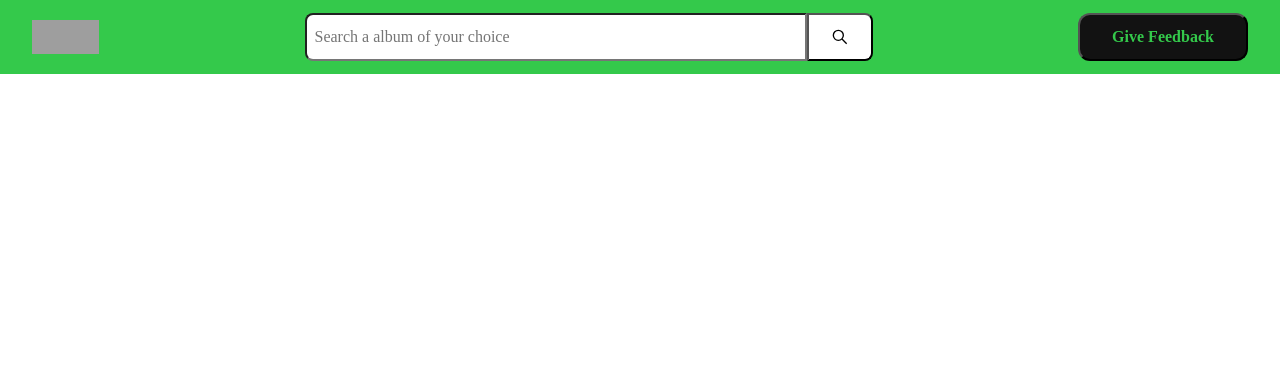
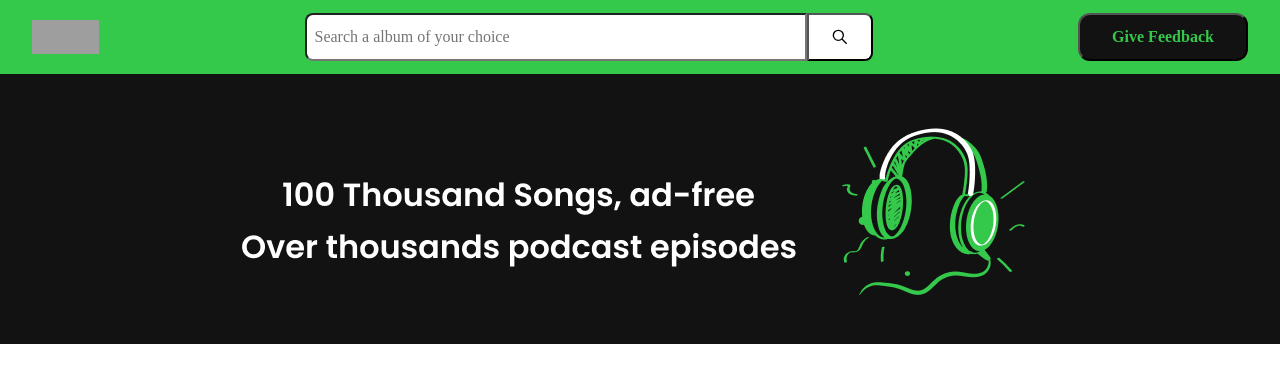
Before and after one commit to udaykiran2307/Qtify-Uk, a React (Create React App) app: page / in a window 1280 px wide. Shown: the top 382 px of the page. Built offline with nearby package versions, Linux system fonts and the light colour scheme; grey boxes are pictures that could not be loaded.

Commit message:
Hero img but font-not done

```diff
--- a/src/App.js
+++ b/src/App.js
@@ -1,9 +1,13 @@
 import logo from './Assets/logo.svg';
 import './styles/App.css';
 import Navbar from './Components/Navbar';
+import HeroSection from './Components/HeroCard'
 function App() {
   return (
+    <div>
     <Navbar/>
+    <HeroSection/>
+    </div>
   );
 }
 
--- /dev/null
+++ b/src/Components/HeroCard/hero.css
@@ -0,0 +1,13 @@
+.hero{
+    width:100vw;
+    height:270px;
+    background-color: var(--css-black);
+    display:flex;
+    justify-content: center;
+    align-items:center;
+}
+
+.hero-img{
+    width:799px;
+    height:212px;
+}
--- /dev/null
+++ b/src/Components/HeroCard/index.js
@@ -0,0 +1,12 @@
+/* eslint-disable import/no-anonymous-default-export */
+
+import './hero.css'
+
+
+const HeroSection = ()=>{
+   return( <div className ='hero'>
+      <img src='heroimg.png' alt='hero-img'className ='hero-img'></img>
+    </div>);
+}
+
+export default HeroSection;
```
Also changed, not shown: public/heroimg.png (added), 1 other file (tests, documents, lock files or other folders).
